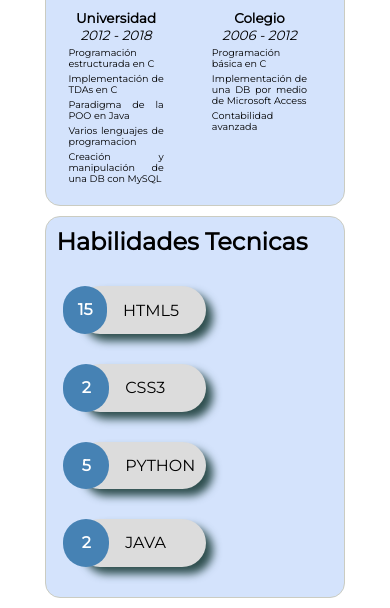
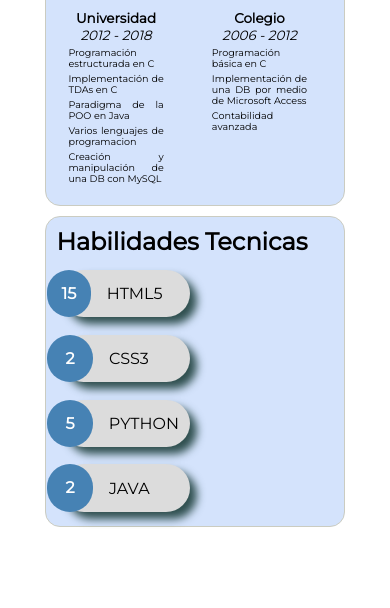
Before and after one commit to bryandario8/Curriculum-Responsivo, a plain HTML site: page index.html in a window 390 px wide. Shown: the part 876-1484 px from the top of the page. After the commit the page ends 1413 px from the top, so only its background shows below. Drawn offline with Linux system fonts and the light colour scheme.

Commit message:
cambios de disenio

```diff
--- a/estilo.css
+++ b/estilo.css
@@ -87,7 +87,7 @@ header{
 		height: 140px!important;
 	}
 	#foto{
-		margin: 10px 82px!important;
+		margin: 10px 10%!important;
 		width: 190px!important;
 		position: absolute;
 		top: 250px;
@@ -105,11 +105,11 @@ header{
 	}
 
 	li{
-		margin: 15px!important;
+		margin: 3%!important;
 	}
 
 	ul{
-		padding: 10px;
+		padding: 0;
 		margin: 0;
 	}
 
```
